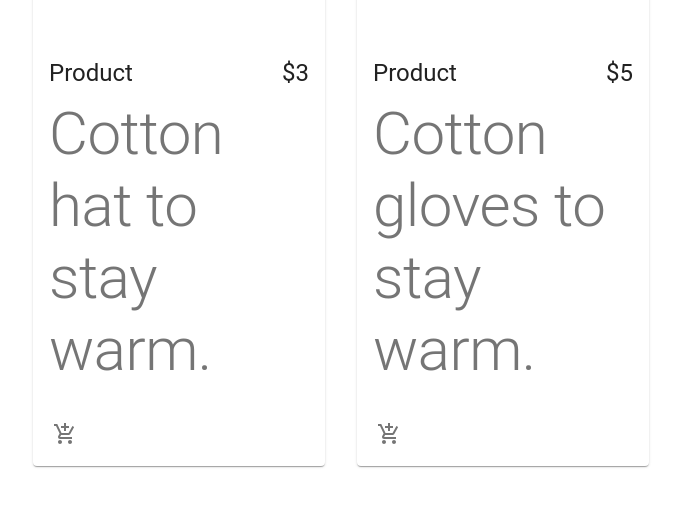
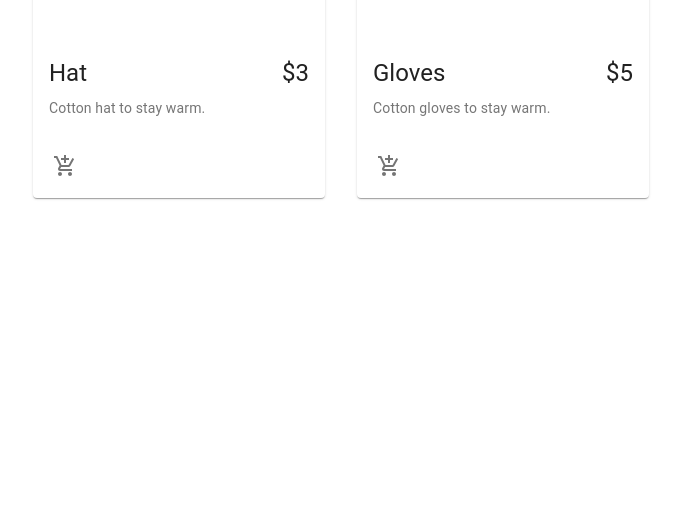
Before and after one commit to setupotnis/e_commerce, a React (Create React App) app: page / in a window 1280 px wide. Shown: the part 131-638 px from the top of the page, without its empty margins (299-980 px from the left). Built offline with nearby package versions, Linux system fonts and the light colour scheme.

Commit message:
fixed typos

```diff
--- a/src/Components/Products/Product/Product.jsx
+++ b/src/Components/Products/Product/Product.jsx
@@ -14,15 +14,15 @@ const Product = ({ product }) => {
     const classes = useStyles();
     return (
     <Card className={classes.root}>
-      <CardMedia className={classes.media} image="" title={Product.name} />
+      <CardMedia className={classes.media} image={product.image} title={product.name} />
       <CardContent>
         <div className={classes.cardContent}>
           <Typography variant="h5" gutterBottom>
-            {Product.name}
+            {product.name}
           </Typography>
           <Typography variant="h5">{product.price}</Typography>
         </div>
-        <Typography variant="h2" color="textSecondary">
+        <Typography variant="body2" color="textSecondary">
           {product.description}
         </Typography>
       </CardContent>
```
